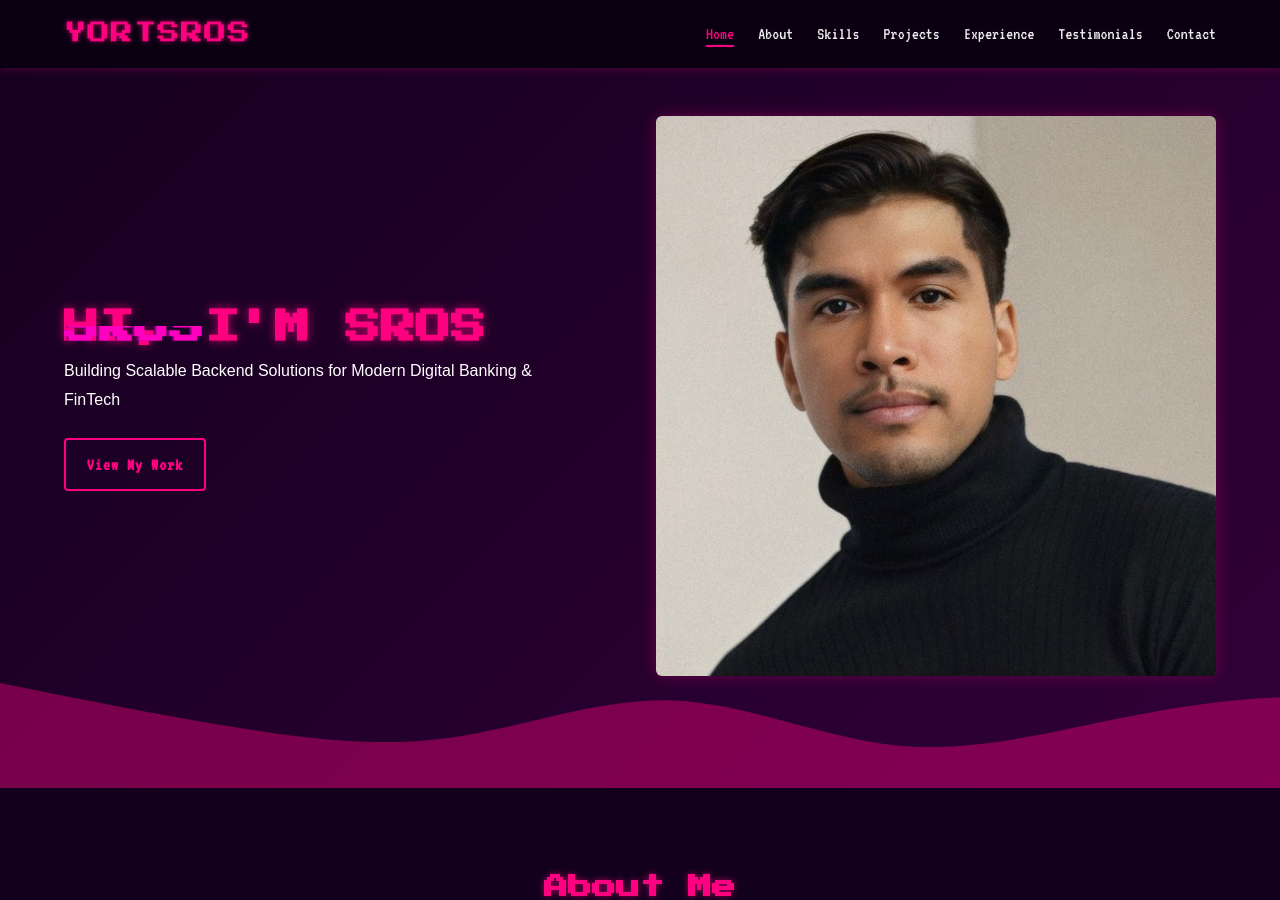
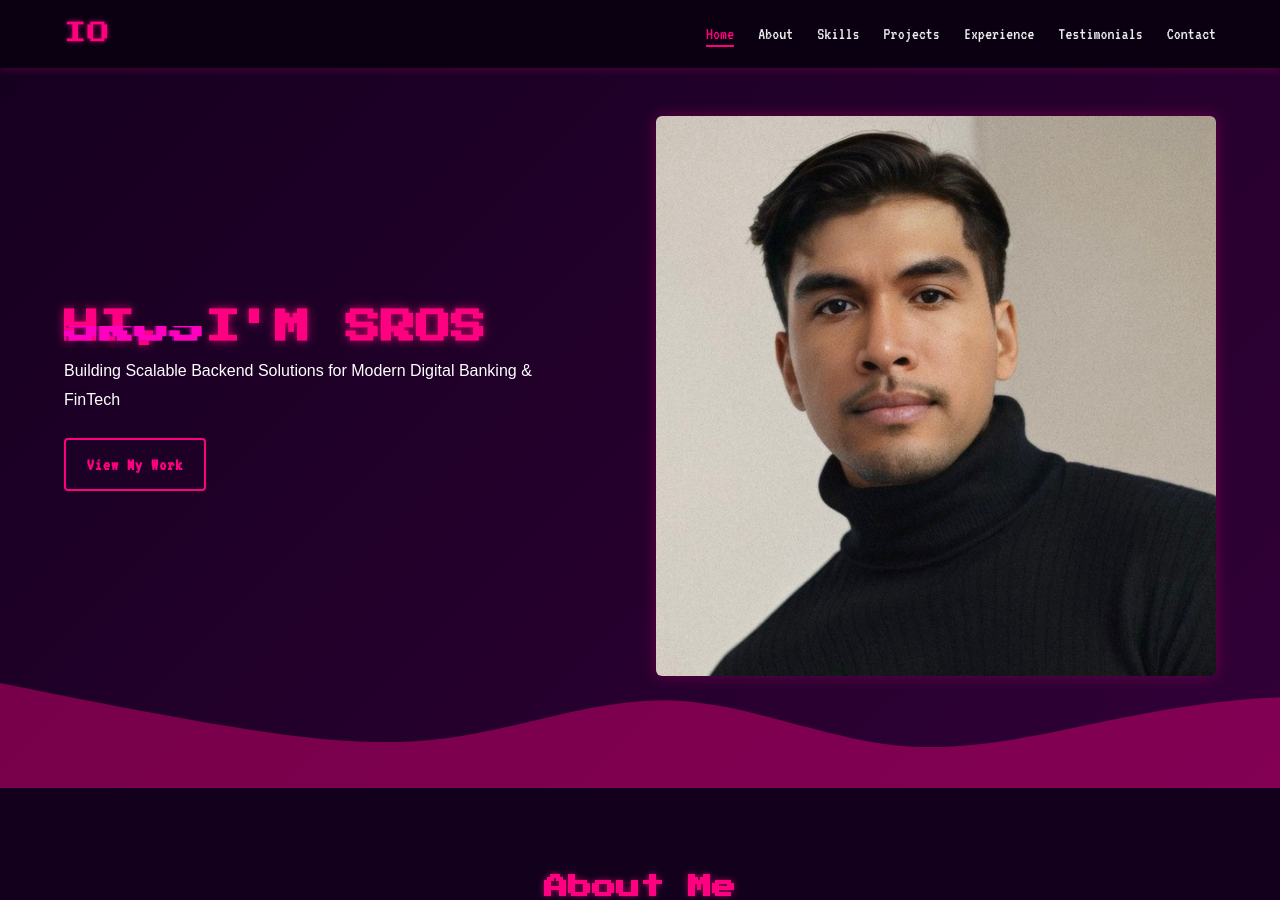
Before and after one commit to srosio/sros-yort, a Jekyll site: the page built from index.md, in a window 1280 px wide and 900 px high. Built offline with Jekyll 4.4.1, drawn with Linux system fonts in a browser that asks for light colours.

Commit message:
Build with Jekyll

```diff
--- a/_layouts/default.html
+++ b/_layouts/default.html
@@ -21,7 +21,7 @@
 <!-- Header / Navbar -->
 <header class="header">
     <div class="container nav-container">
-        <div class="logo">YORTSROS</div>
+        <div class="logo">IO</div>
         <nav>
             <ul class="nav-links" id="navLinks">
                 <li><a href="#home" class="active">Home</a></li>
```
